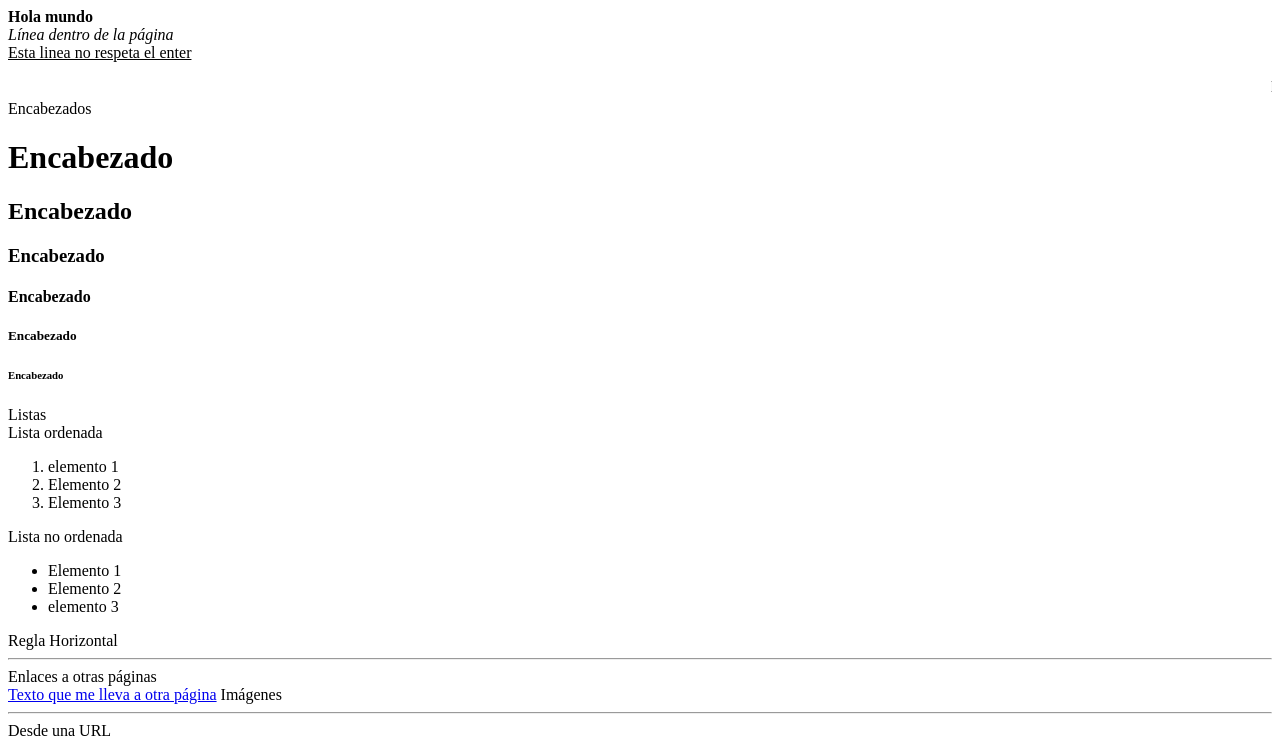
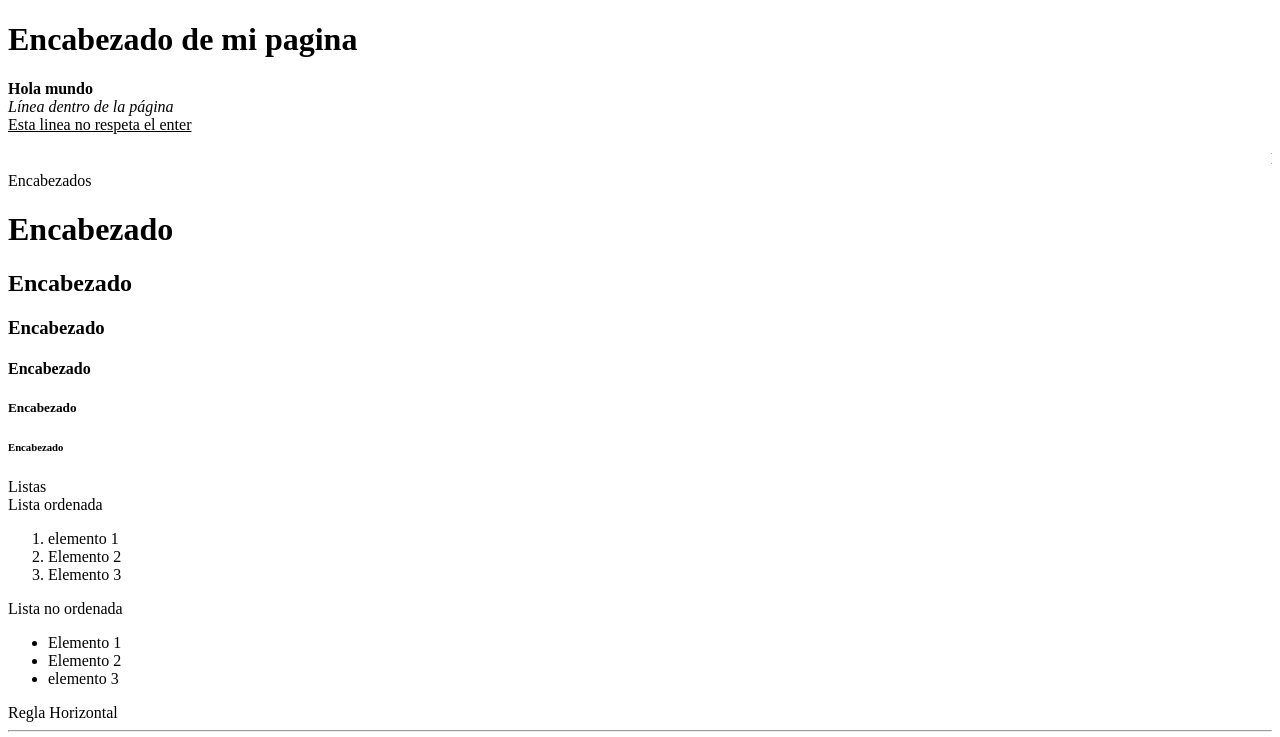
Before and after one commit to JoseRamonGraciaCalderon/pw219312, a plain HTML site: page index.html in a window 1280 px wide. Shown: the top 737 px of the page. Drawn offline with Linux system fonts and the light colour scheme; grey boxes are pictures that could not be loaded.

Commit message:
Encabezado principal en index

```diff
--- a/index.html
+++ b/index.html
@@ -6,6 +6,7 @@
 	</title>
 </head>
 <body>
+	<h1>Encabezado de mi pagina</h1>
 	<b>Hola mundo </b> <br>
 	<i>L&iacute;nea dentro de la p&aacute;gina</i> <br>
 	<u>Esta linea no respeta el enter</u><br>
```
